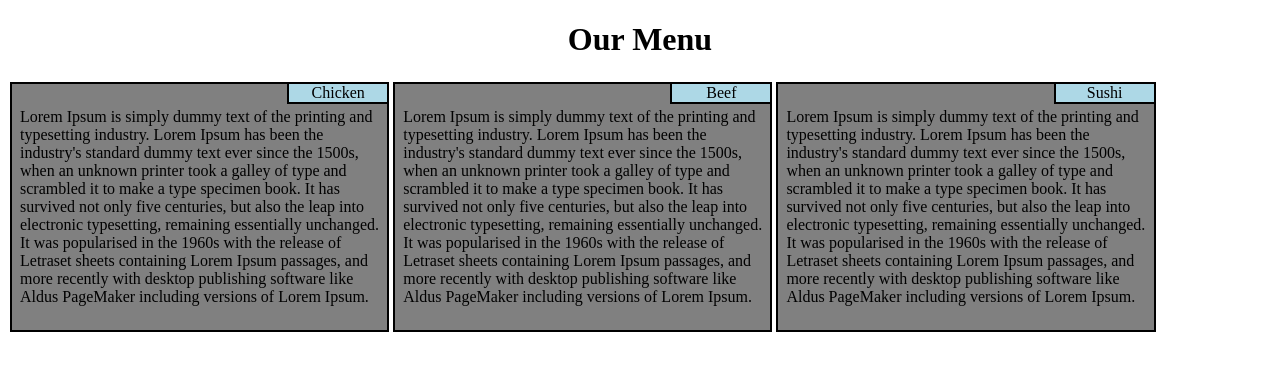
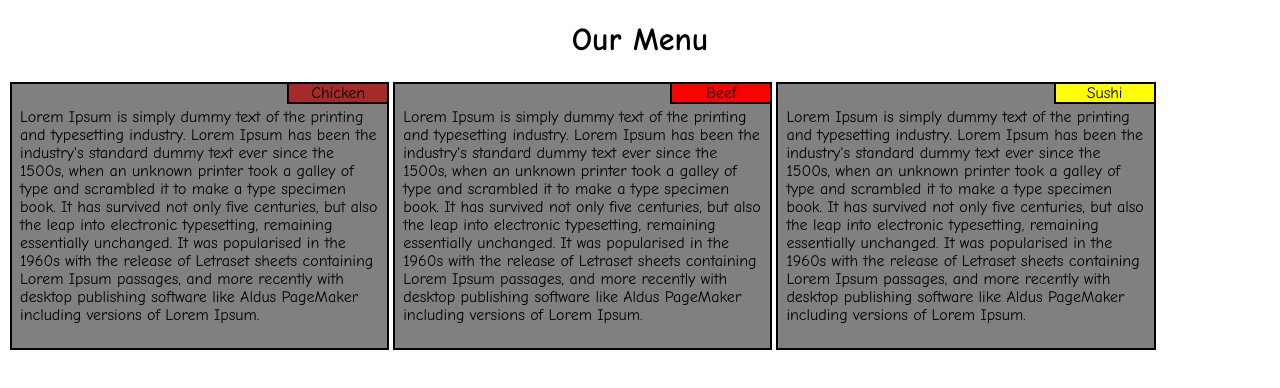
Before and after one commit to Ofabiojvalentim/module2-solution, a plain HTML site: page index.html in a window 1280 px wide. Drawn offline with Linux system fonts and the light colour scheme.

Commit message:
Update styles.css

```diff
--- a/css/styles.css
+++ b/css/styles.css
@@ -1,6 +1,10 @@
 * {
 	box-sizing: border-box;
 
+}
+
+body{
+	font-family: "Comic Sans MS", "Comic Sans", cursive;
 }
 
 .container{
@@ -64,47 +68,40 @@ p {
 
 #schicken {
 	position: absolute;
-	background: lightblue;
+	background: brown;
 	text-align: center;
 	width: 100px;
 	border-left: 2px solid black;
 	border-bottom: 2px solid black;
 	right: 0%;
 	top: 0%;
-
-
 }
 
 #sbeef {
 	position: absolute;
-	background: lightblue;
+	background: red;
 	text-align: center;
 	width: 100px;
 	border-left: 2px solid black;
 	border-bottom: 2px solid black;
 	right: 0%;
 	top: 0%;
-
 }
 
 #ssushi {
 	position: absolute;
-	background: lightblue;
+	background: yellow;
 	text-align: center;
 	width: 100px;
 	border-left: 2px solid black;
 	border-bottom: 2px solid black;
 	right: 0%;
 	top: 0%;
-
 }
 
 
 .row {
 	width: 100%;
-
-
-
 }
 
 @media (min-width: 992px ){
```
